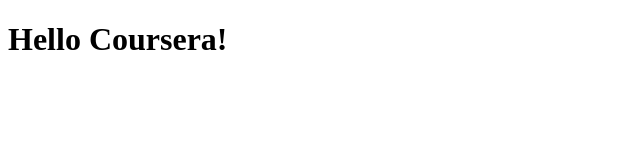
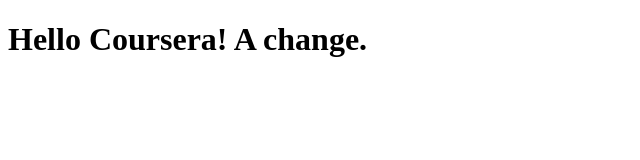
Before and after one commit to airunner/coursera-test, a plain HTML site: page site/index.html in a window 1280 px wide. Shown: the whole page, without its empty margins (0-640 px from the left). Drawn offline with Linux system fonts and the light colour scheme.

Commit message:
Small addition to our page content

```diff
--- a/site/index.html
+++ b/site/index.html
@@ -4,6 +4,6 @@
 	<title>Hello Coursera!</title>
 </head>
 <body>
-<h1>Hello Coursera!</h1>
+<h1>Hello Coursera! A change. </h1>
 </body>
 </html>
```
